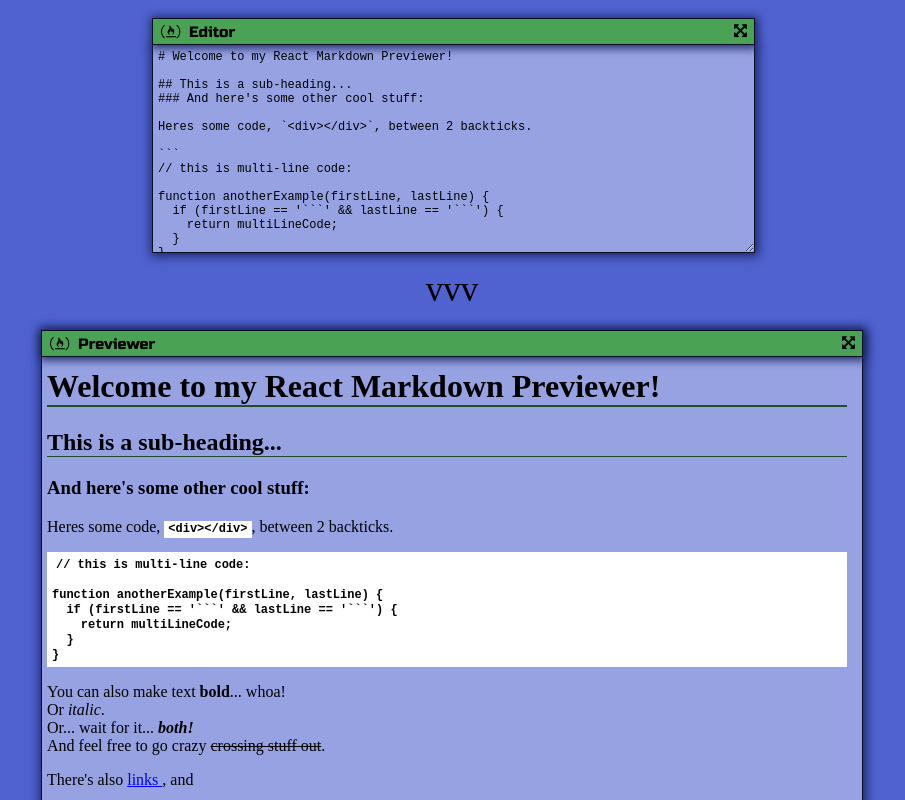
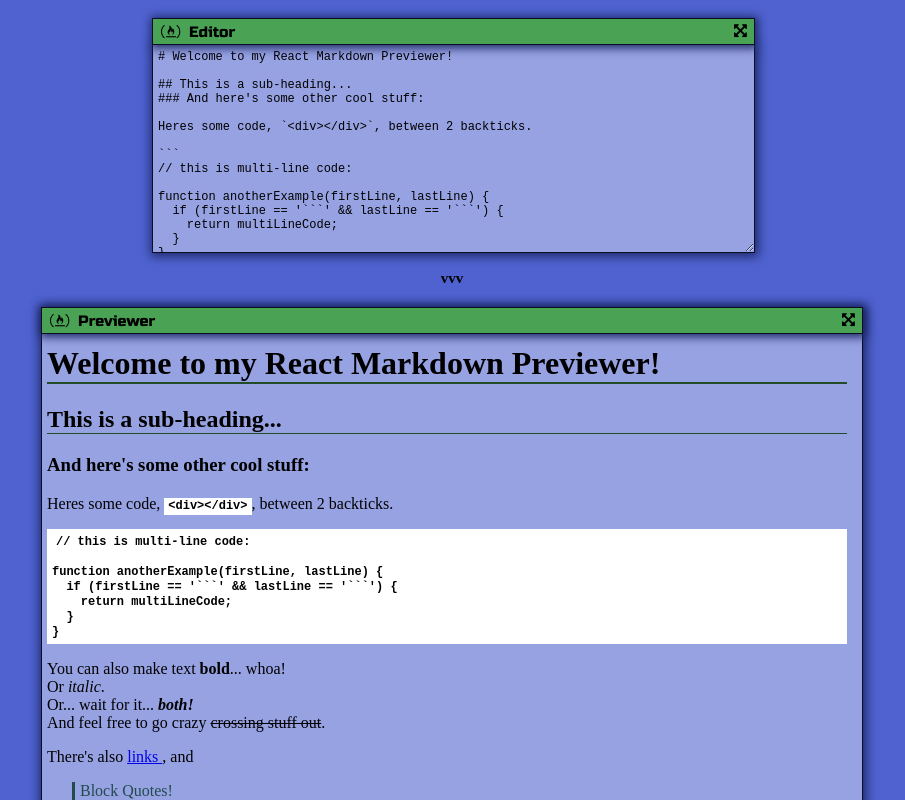
Before and after one commit to OddMagnet/Markdown-Previewer, a React (Create React App) app: page / in a window 1280 px wide. Shown: the top 800 px of the page, without its empty margins (188-1093 px from the left). Built offline with nearby package versions, Linux system fonts and the light colour scheme.

Commit message:
Change Converter Fontstyling

```diff
--- a/src/index.css
+++ b/src/index.css
@@ -59,7 +59,8 @@ body {
 .converter {
   width: 100px;
   text-align: center;
-  font-size: 35px;
+  font-size: 15px;
+  font-weight: bold;
   margin: auto;
 }
 
--- a/src/index.scss
+++ b/src/index.scss
@@ -74,7 +74,8 @@ body {
 .converter {
     width: 100px;
     text-align: center;
-    font-size: 35px;
+    font-size: 15px;
+    font-weight: bold;
     margin: auto;
 }
 
```
Also changed, not shown: 1 other file (tests, documents, lock files or other folders).
